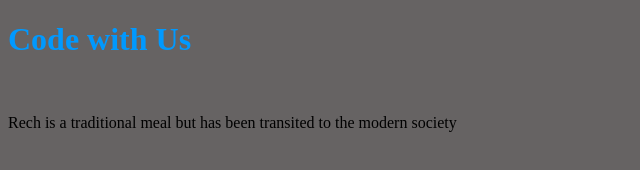
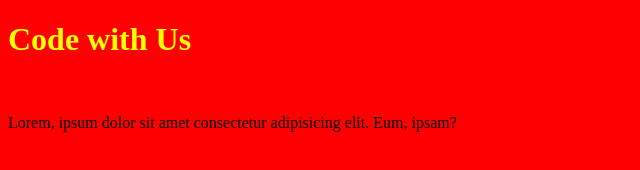
Before and after one commit to TechDanny/git, a plain HTML site: page index.html in a window 1280 px wide. Shown: the whole page, without its empty margins (0-640 px from the left). Drawn offline with Linux system fonts and the light colour scheme.

Commit message:
Revert "Modified the css and html file"

```diff
--- a/index.html
+++ b/index.html
@@ -9,7 +9,7 @@
 <body>
     <h1>Code with Us</h1>
     <br>
-    <p>Rech is a traditional meal but has been transited to the modern society </p>
+    <p>Lorem, ipsum dolor sit amet consectetur adipisicing elit. Eum, ipsam?</p>
 
 </body>
 </html>
--- a/style.css
+++ b/style.css
@@ -1,6 +1,6 @@
 body {
-    background-color: rgb(102, 99, 99);
+    background-color: red;
 }
 h1 {
-    color: rgb(0, 153, 255);
+    color: yellow;
 }
```
